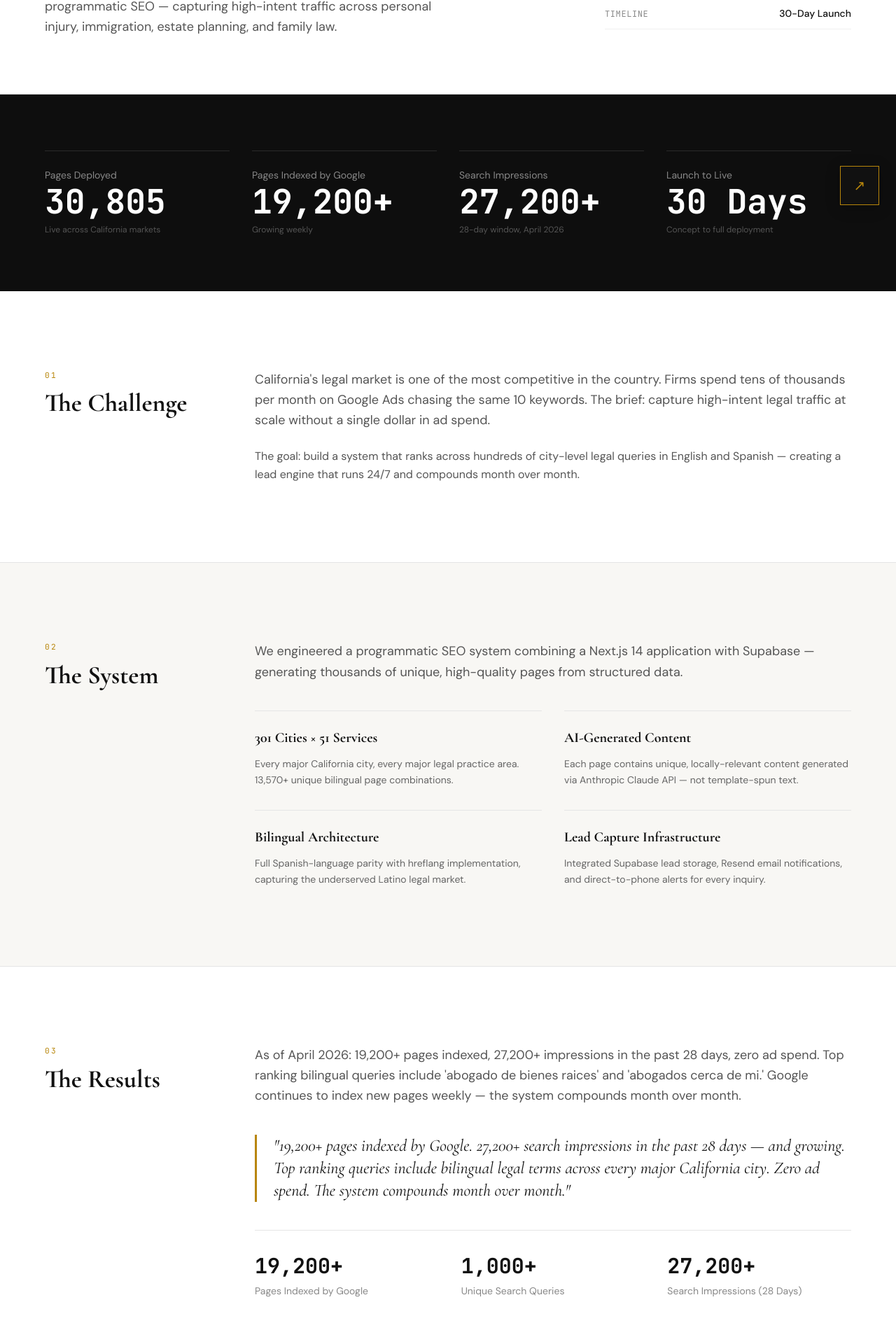
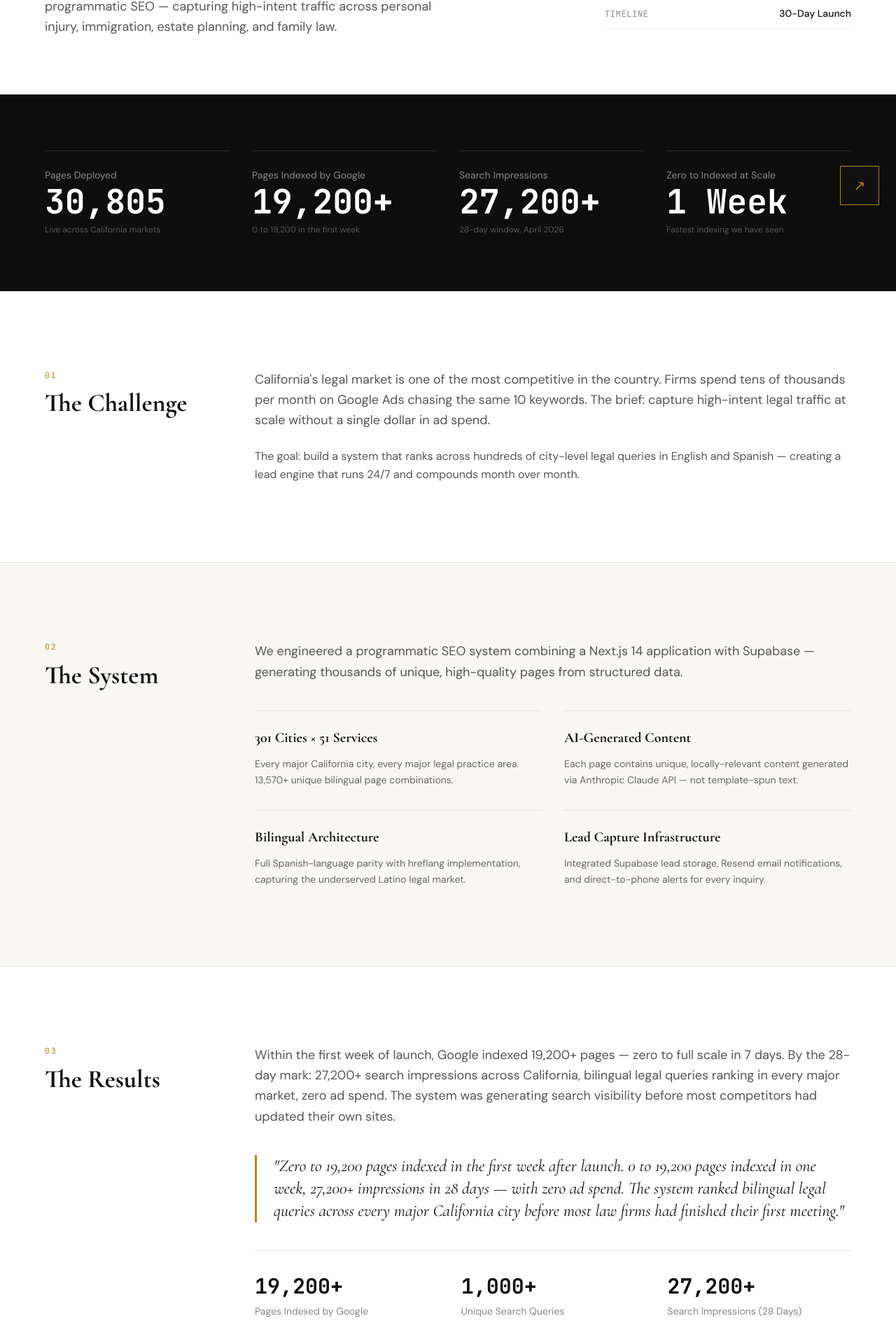
Before and after one commit to Ahorasi360/flashpreviews, a Next.js app: page /case-study in a window 1280 px wide. Shown: the part 483-2403 px from the top of the page at 70% size. Built offline with nearby package versions, Linux system fonts and the light colour scheme.

Commit message:
feat: hero stat = 0 to 19,200 pages indexed in one week

```diff
--- a/app/case-study/page.tsx
+++ b/app/case-study/page.tsx
@@ -10,10 +10,10 @@ export const metadata: Metadata = {
 };
 
 const RESULTS = [
-  { num: '30,805',  label: 'Pages Deployed',         sub: 'Live across California markets' },
-  { num: '19,200+', label: 'Pages Indexed by Google', sub: 'Growing weekly' },
-  { num: '27,200+', label: 'Search Impressions',      sub: '28-day window, April 2026' },
-  { num: '30 Days', label: 'Launch to Live',          sub: 'Concept to full deployment' },
+  { num: '30,805',  label: 'Pages Deployed',              sub: 'Live across California markets' },
+  { num: '19,200+', label: 'Pages Indexed by Google',      sub: '0 to 19,200 in the first week' },
+  { num: '27,200+', label: 'Search Impressions',           sub: '28-day window, April 2026' },
+  { num: '1 Week',  label: 'Zero to Indexed at Scale',     sub: 'Fastest indexing we have seen' },
 ];
 
 export default function CaseStudy() {
@@ -134,11 +134,11 @@ export default function CaseStudy() {
               </div>
               <div className="md:col-span-9">
                 <p className="text-[#555555] text-lg leading-relaxed mb-10">
-                  As of April 2026: 19,200+ pages indexed, 27,200+ impressions in the past 28 days, zero ad spend. Top ranking bilingual queries include 'abogado de bienes raices' and 'abogados cerca de mi.' Google continues to index new pages weekly — the system compounds month over month.
+                  Within the first week of launch, Google indexed 19,200+ pages — zero to full scale in 7 days. By the 28-day mark: 27,200+ search impressions across California, bilingual legal queries ranking in every major market, zero ad spend. The system was generating search visibility before most competitors had updated their own sites.
                 </p>
                 <blockquote className="gold-callout mb-10" cite="https://www.flashpreviewsconsultinggroup.com/case-study">
                   <p className="text-[#111111] text-xl md:text-2xl leading-relaxed" style={{ fontFamily:"'Cormorant Garamond', serif", fontStyle:'italic' }}>
-                    "19,200+ pages indexed by Google. 27,200+ search impressions in the past 28 days — and growing. Top ranking queries include bilingual legal terms across every major California city. Zero ad spend. The system compounds month over month."
+                    "Zero to 19,200 pages indexed in the first week after launch. 0 to 19,200 pages indexed in one week, 27,200+ impressions in 28 days — with zero ad spend. The system ranked bilingual legal queries across every major California city before most law firms had finished their first meeting."
                   </p>
                 </blockquote>
                 <dl className="grid grid-cols-3 gap-8 border-t border-[#E5E5E5] pt-8">
```
